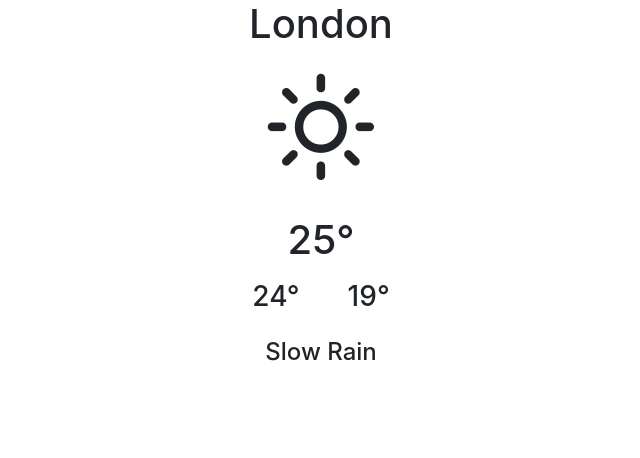
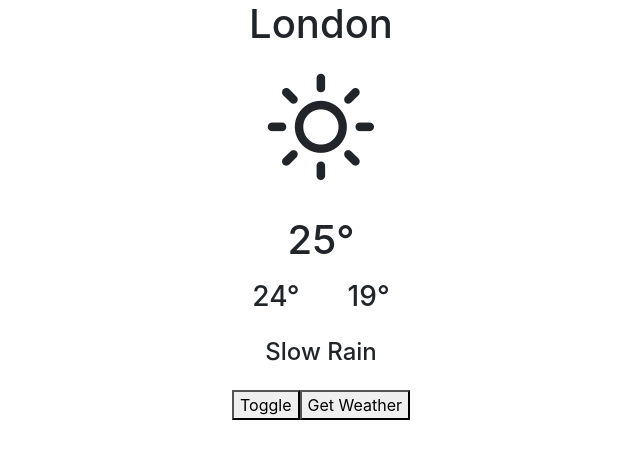
Before and after one commit to BEllis0/weather-app, a React (Create React App) app: page / in a window 1280 px wide. Shown: the top 458 px of the page, without its empty margins (319-959 px from the left). Built offline with nearby package versions, Linux system fonts and the light colour scheme; no server answers.

Commit message:
added button to toggle units

```diff
--- a/src/App.js
+++ b/src/App.js
@@ -8,24 +8,40 @@ import 'weather-icons/css/weather-icons.css';
 const apiBase = "http://api.openweathermap.org/data/2.5/weather?";
 const apiKey = "32710cb36385401192dab72b89409cea";
 
-//default value is metric; other value is imperial
-const units = "metric";
 
-// default units is metric. If button is pushed, change value to 'imperial'
+
 
 class App extends React.Component {
 
   constructor() {
     super();
-    this.state = {};
-    this.getWeather();
+    this.state = {
+      unit: "metric" // default units is metric. If button is pushed, change value to 'imperial'
+    };
+
+    this.metricToggle = this.metricToggle.bind(this);
+
+    // this.getWeather();
+  }
+
+  metricToggle() {
+    this.setState(state => {
+      if (state.unit === "metric") {
+        return { unit: "imperial" };
+        console.log(this.state.unit);
+      }
+      else {
+        return { unit: "metric" };
+        console.log(this.state.unit);
+      }
+    })
   }
 
   getWeather = async () =>  {
-    const apiCall = fetch(`${apiBase}q=London,uk&units=${units}&appid=${apiKey}`)
+    const apiCall = fetch(`${apiBase}q=London,uk&units=${this.state.unit}&appid=${apiKey}`)
     .then(res => res.json())
     .then(function(res) {
-      let weather = res["weather"][0]["main"];
+      let weather = res;
       console.log(weather);
     })
     .catch(err => console.log(err));
@@ -35,6 +51,8 @@ class App extends React.Component {
     return (
     <div className="App">
       <Weather />
+      <button onClick={this.metricToggle}>Toggle</button>
+      <button onClick={this.getWeather}>Get Weather</button>
     </div>
     );
   }
```
